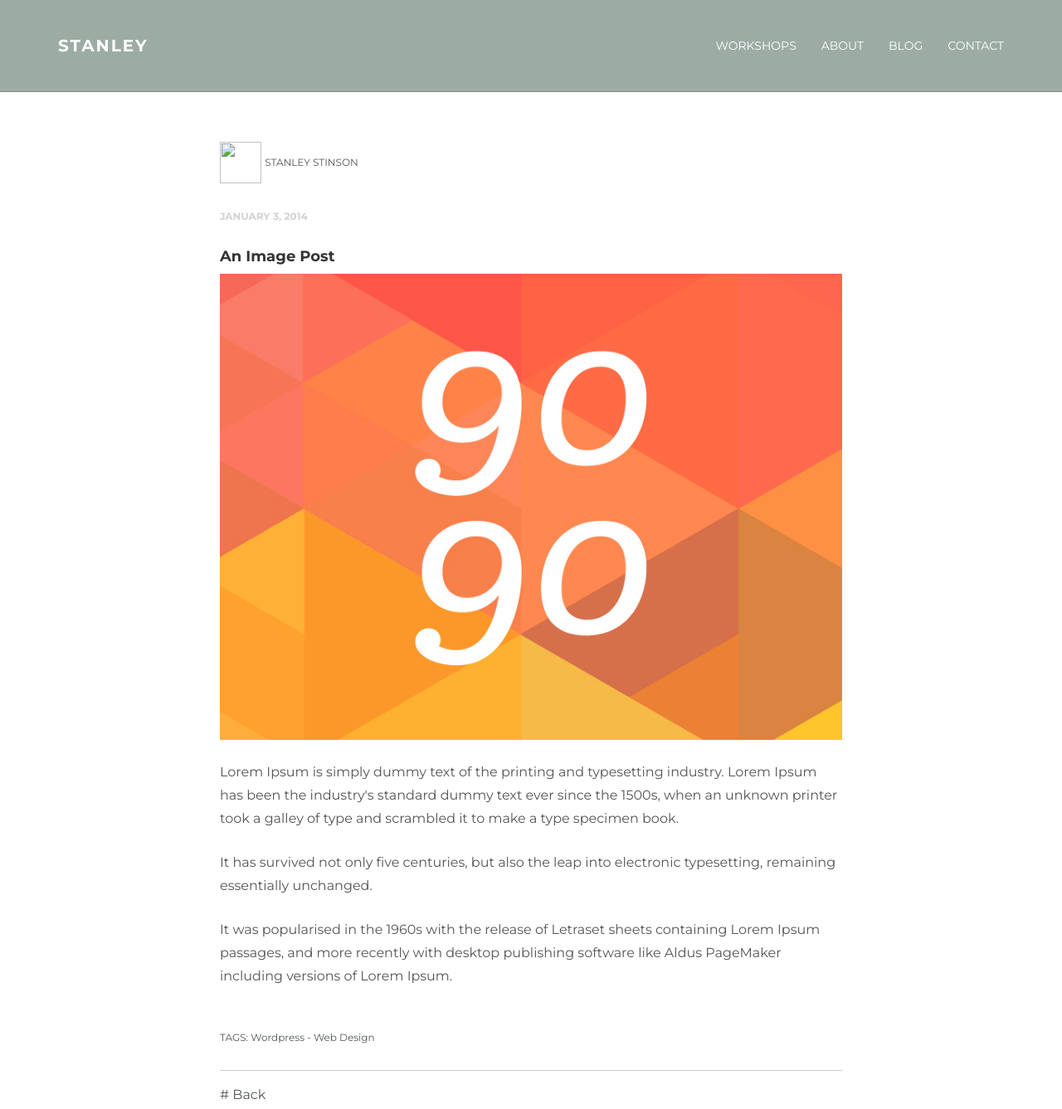
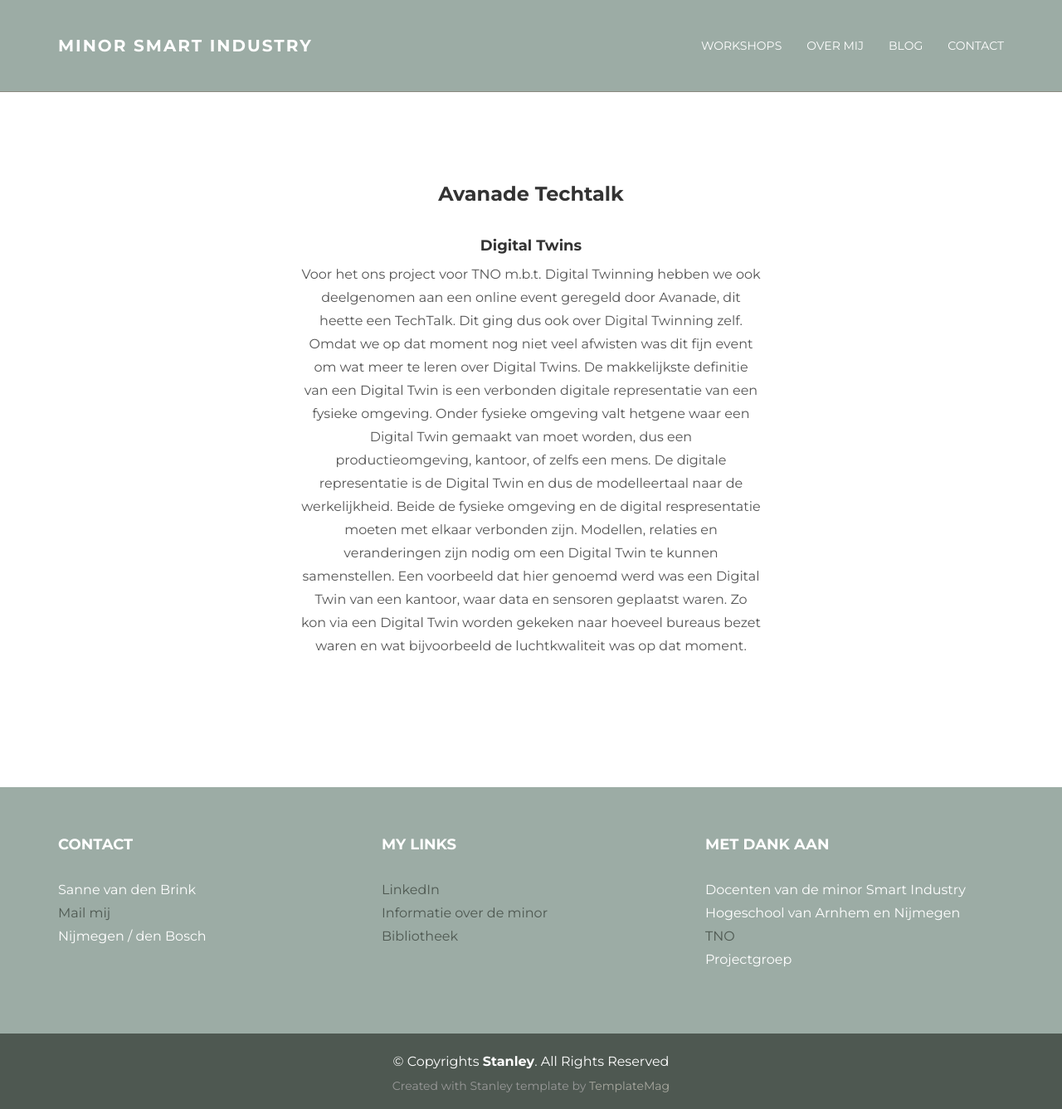
Before and after one commit to minorsmart/msi-smart-connection-sannevdbr, a plain HTML site: page Stanley - kopie/Stanley/workshop04.html in a window 1280 px wide. Shown: the top 1337 px of the page at 83% size. Drawn offline with Linux system fonts and the light colour scheme.

Commit message:
Avanade techtalk toegevoegd

```diff
--- a/Stanley - kopie/Stanley/blog01.html
+++ b/Stanley - kopie/Stanley/workshop04.html
@@ -2,7 +2,7 @@
 <html lang="en">
 <head>
   <meta charset="utf-8">
-  <title>Stanley - Bootstrap Freelancer Template</title>
+  <title>Portfolio - Avanade Techtalk</title>
   <meta content="width=device-width, initial-scale=1.0" name="viewport">
   <meta content="" name="keywords">
   <meta content="" name="description">
@@ -42,12 +42,12 @@
             <span class="icon-bar"></span>
             <span class="icon-bar"></span>
           </button>
-        <a class="navbar-brand" href="index.html">STANLEY</a>
+        <a class="navbar-brand" href="index.html">minor smart industry</a>
       </div>
       <div class="navbar-collapse collapse">
         <ul class="nav navbar-nav navbar-right">
           <li><a href="work.html">Workshops</a></li>
-          <li><a href="about.html">About</a></li>
+          <li><a href="about.html">Over mij</a></li>
           <li><a href="blog.html">Blog</a></li>
           <li><a href="contact.html">Contact</a></li>
         </ul>
@@ -57,36 +57,27 @@
   </div>
 
 
-  <!-- +++++ Post +++++ -->
-  <div id="white">
-    <div class="container">
-      <div class="row">
-        <div class="col-lg-8 col-lg-offset-2">
-          <p><img src="img/user.png" width="50px" height="50px">
-            <ba>Stanley Stinson</ba>
-          </p>
-          <p>
-            <bd>January 3, 2014</bd>
-          </p>
-          <h4>An Image Post</h4>
-          <p><img class="img-responsive" src="img/blog01.jpg" alt=""></p>
-          <p>Lorem Ipsum is simply dummy text of the printing and typesetting industry. Lorem Ipsum has been the industry's standard dummy text ever since the 1500s, when an unknown printer took a galley of type and scrambled it to make a type specimen book.</p>
-          <p>It has survived not only five centuries, but also the leap into electronic typesetting, remaining essentially unchanged.</p>
-          <p>It was popularised in the 1960s with the release of Letraset sheets containing Lorem Ipsum passages, and more recently with desktop publishing software like Aldus PageMaker including versions of Lorem Ipsum.</p>
-          <br>
-          <p>
-            <bt>TAGS: <a href="#">Wordpress</a> - <a href="#">Web Design</a></bt>
-          </p>
-          <hr>
-          <p><a href="blog.html"># Back</a></p>
-        </div>
+  <!-- +++++ Projects Section +++++ -->
+
+  <div class="container pt">
+    <div class="row mt">
+      <div class="col-lg-6 col-lg-offset-3 centered">
+        <h3>Avanade Techtalk</h3>
+        <br>
+     <h4> Digital Twins </h4>
+            <p> Voor het ons project voor TNO m.b.t. Digital Twinning hebben we ook deelgenomen aan een online event geregeld door Avanade, dit heette een TechTalk. Dit ging dus ook over Digital Twinning zelf. Omdat we op dat moment nog niet veel afwisten was dit fijn event om wat meer te leren over Digital Twins. De makkelijkste definitie van een Digital Twin is een verbonden digitale representatie van een fysieke omgeving. Onder fysieke omgeving valt hetgene waar een Digital Twin gemaakt van moet worden, dus een productieomgeving, kantoor, of zelfs een mens. De digitale representatie is de Digital Twin en dus de modelleertaal naar de werkelijkheid.
+            Beide de fysieke omgeving en de digital respresentatie moeten met elkaar verbonden zijn. Modellen, relaties en veranderingen zijn nodig om een Digital Twin te kunnen samenstellen. Een voorbeeld dat hier genoemd werd was een Digital Twin van een kantoor, waar data en sensoren geplaatst waren. Zo kon via een Digital Twin worden gekeken naar hoeveel bureaus bezet waren en wat bijvoorbeeld de luchtkwaliteit was op dat moment.</p>
+      </div>
+    </div>
+    <div class="row mt centered">
+      <div class="col-lg-8 col-lg-offset-2">
+
 
       </div>
-      <!-- /row -->
     </div>
-    <!-- /container -->
+    <!-- /row -->
   </div>
-  <!-- /white -->
+  <!-- /container -->
 
   <!-- +++++ Footer Section +++++ -->
 
@@ -116,10 +107,6 @@
           <p>Docenten van de minor Smart Industry <br> Hogeschool van Arnhem en Nijmegen <br> <a href="https://www.tno.nl/nl/" target="_blank">TNO</a> <br> Projectgroep</p>
 
         </div>
-        <!-- /col-lg-4 -->
-      </div>
-    </div>
-  </div>
         <!-- /col-lg-4 -->
       </div>
     </div>
```
Also changed, not shown: Stanley - kopie/Stanley/work.html (+3 -15 lines), Stanley - kopie/Stanley/workshop01.html (+1 -5 lines).
